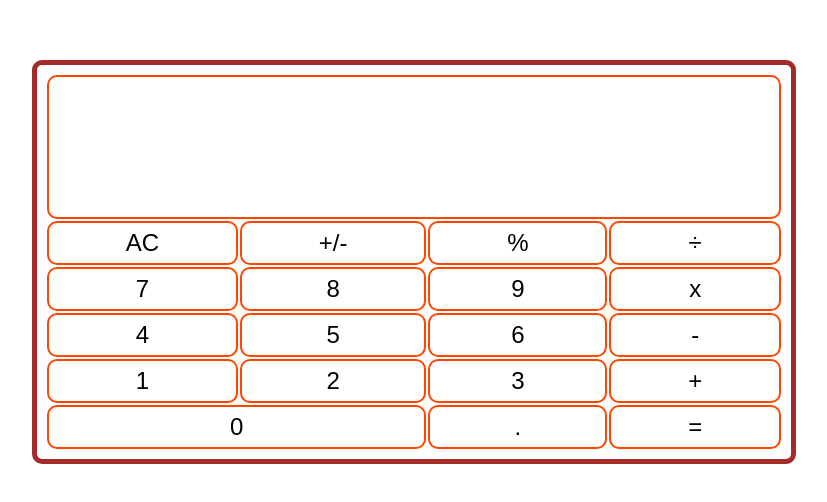
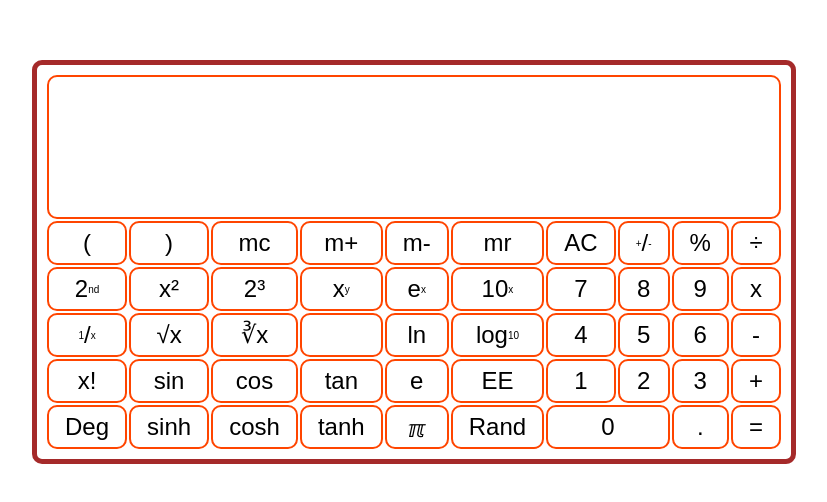
Before and after one commit to sivaShilpa/calculator, a plain HTML site: page index.html in a window 1280 px wide. Shown: the part 190-692 px from the top of the page, without its empty margins (226-1053 px from the left). Drawn offline with Linux system fonts and the light colour scheme.

Commit message:
scientific calculator frame

```diff
--- a/css/style.css
+++ b/css/style.css
@@ -1,18 +1,17 @@
 *{
   font-family: Arial, Helvetica, sans-serif;
+  font-size: x-large;
 }
 .grid-container {
     display: grid;
     grid-template-areas:
-    'screen screen screen screen'
-    'AC plusOrMinus percentage division'
-    'seven eight nine into'
-    'four five six minus'
-    'one two three plus'
-    'zero zero decimal equalto';
-
+    'screen screen screen screen screen screen screen screen screen screen'
+    'leftParan rightParan mc mPlus mMinus mr AC plusOrMinus percentage division'
+    'second xSquared xCubed xRaisedToY eRaisedToX tenRaisedToX seven eight nine into'
+    'oneByX squareRootOfX cubeRootOfX YRootOfX ln logToBaseTen four five six minus'
+    'xFactorial sine cos tan e EE one two three plus'
+    'degree sineH cosH tanH pie rand zero zero decimal equalto';
     gap: 2px;
-    font-size: x-large;
     border: 5px solid brown;
     border-radius: 10px;
     padding: 10px;
@@ -48,3 +47,12 @@
 .zero { grid-area: zero;}
 .decimal { grid-area: decimal;}
 .equalto { grid-area: equalto;}
+
+sup {
+  vertical-align: super;
+  font-size: x-small;
+}
+sub {
+  vertical-align: text-bottom;
+  font-size: x-small;
+}
--- a/index.html
+++ b/index.html
@@ -11,22 +11,60 @@
 <body>
     <div class="grid-container">
         <div class="screen grid-item"></div>
+        <div class="leftParan grid-item">(</div>
+        <div class="rightParan grid-item">)</div>
+        <div class="mc grid-item">mc</div>
+        <div class="mPlus grid-item">m+</div>
+        <div class="mMinus grid-item">m-</div>
+        <div class="mr grid-item">mr</div>
         <div class="ac grid-item">AC</div>
-        <div class="plusOrMinus grid-item">+/-</div>
+        <div class="plusOrMinus grid-item"><sup>+</sup>/<sub>-</sub></div>
         <div class="percentage grid-item">%</div>
         <div class="division grid-item">&divide;</div>
+
+        <div class="second grid-item">2<sup>nd</sup></div>
+        <div class="xSquared grid-item">x²</div>
+        <div class="xCubed grid-item">2³</div>
+        <div class="xRaisedToY grid-item">x<sup>y</sup></div>
+        <div class="eRaisedToX grid-item">e<sup>x</sup></div>
+        <div class="tenRaisedToX grid-item">10<sup>x</sup></div>
         <div class="grid-item seven">7</div>
         <div class="grid-item eight">8</div>
         <div class="grid-item nine">9</div>
         <div class="grid-item into">x</div>
+
+        <div class="grid-item oneByX"><sup>1</sup>/<sub>x</sub></div>
+        <div class="grid-item squareRootOfX">
+            √x
+        </div>
+        <div class="grid-item cubeRootOfX">∛x</div>
+        <div class="grid-item YRootOfX">
+
+        </div>
+        <div class="grid-item ln">ln</div>
+        <div class="grid-item logToBaseTen">log<sub>10</sub></div>
         <div class="grid-item four">4</div>
         <div class="grid-item five">5</div>
         <div class="grid-item six">6</div>
         <div class="grid-item minus">-</div>
+
+        <div class="xFactorial grid-item">x!</div>
+        <div class="sine grid-item">sin</div>
+        <div class="cos grid-item">cos</div>
+        <div class="tan grid-item">tan</div>
+        <div class="e grid-item">e</div>
+        <div class="EE grid-item">EE</div>
         <div class="grid-item one">1</div>
         <div class="grid-item two">2</div>
         <div class="grid-item three">3</div>
         <div class="grid-item plus">+</div>
+
+        <div class="degree grid-item">Deg</div>
+        <div class="sineH grid-item">sinh</div>
+        <div class="cosH grid-item">cosh</div>
+        <div class="tanH grid-item">tanh</div>
+        <div class="pie grid-item">&#8508</div>
+        <div class="rand grid-item">Rand</div>
         <div class="grid-item zero">0</div>
         <div class="grid-item decimal">.</div>
         <div class="grid-item equalto">=</div>
```
